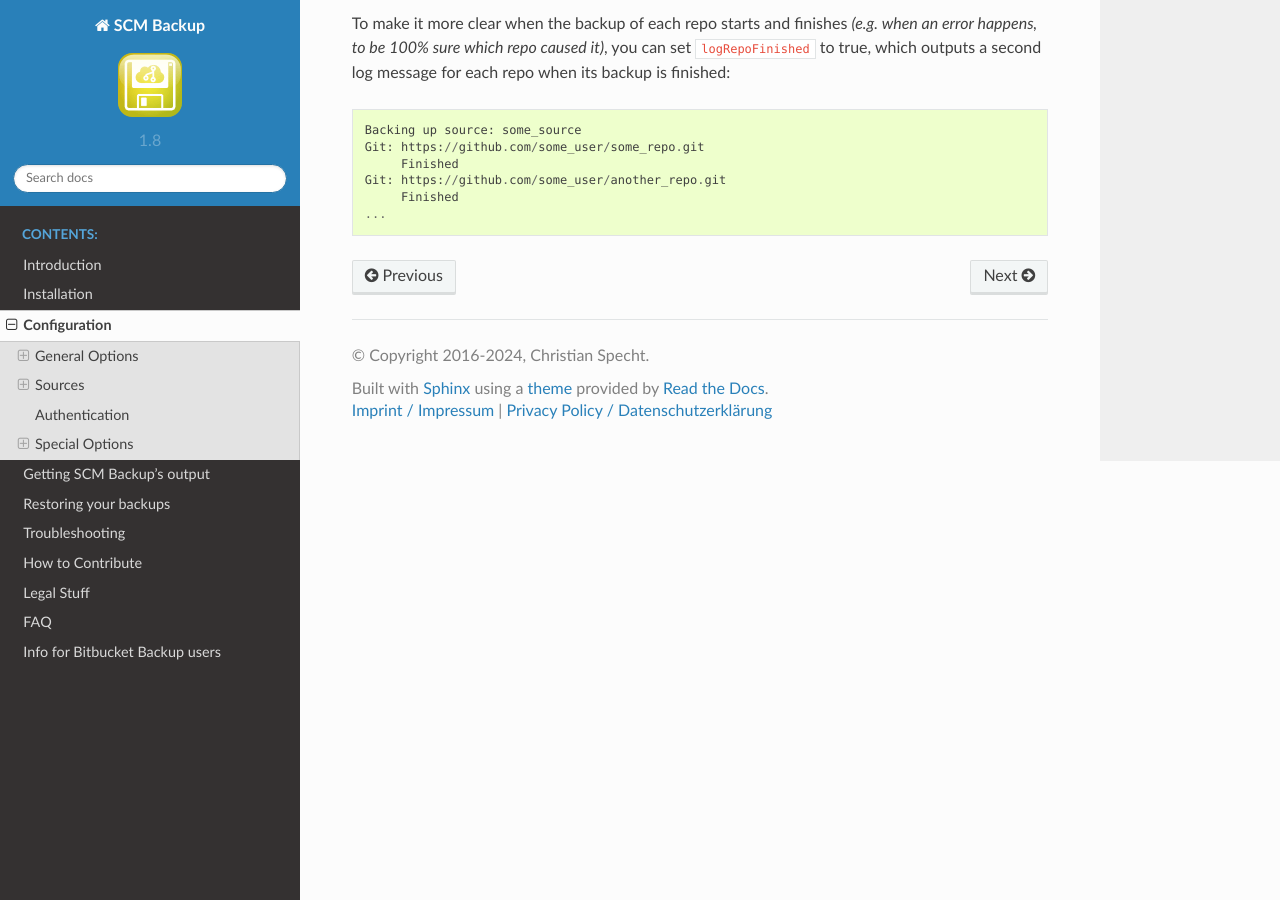
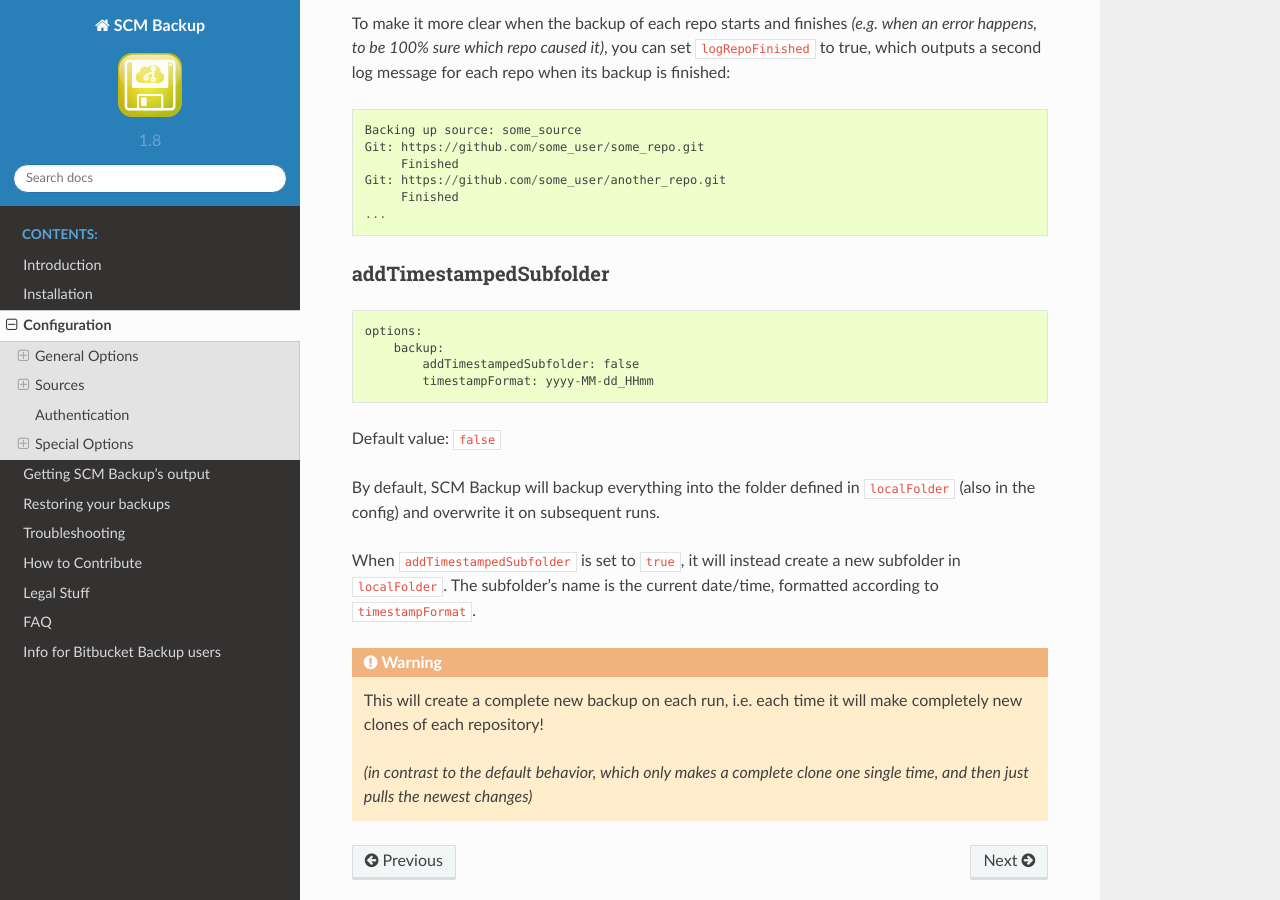
Before and after one commit to christianspecht/scm-backup-docs, a Sphinx documentation site: the page built from source/config.rst, in a window 1280 px wide and 900 px high, scrolled down 6722 px. Built offline with Sphinx 7.4.7 and the Read the Docs theme 2.0.0, drawn with Linux system fonts in a browser that asks for light colours; comment, search, counter and statistics services are not loaded.

Commit message:
documentation for `addTimestampedSubfolder `

```diff
--- a/source/config.rst
+++ b/source/config.rst
@@ -292,3 +292,25 @@ To make it more clear when the backup of each repo starts and finishes *(e.g. wh
     Git: https://github.com/some_user/another_repo.git
          Finished
     ...
+
+addTimestampedSubfolder
++++++++++++++++++++++++
+
+::
+
+    options:
+        backup:
+            addTimestampedSubfolder: false
+            timestampFormat: yyyy-MM-dd_HHmm
+
+Default value: ``false``
+
+By default, SCM Backup will backup everything into the folder defined in ``localFolder`` (also in the config) and overwrite it on subsequent runs.
+
+When ``addTimestampedSubfolder`` is set to ``true``, it will instead create a new subfolder in ``localFolder``. The subfolder's name is the current date/time, formatted according to ``timestampFormat``.
+
+.. warning::
+
+    This will create a complete new backup on each run, i.e. each time it will make completely new clones of each repository!
+
+    *(in contrast to the default behavior, which only makes a complete clone one single time, and then just pulls the newest changes)*
```
